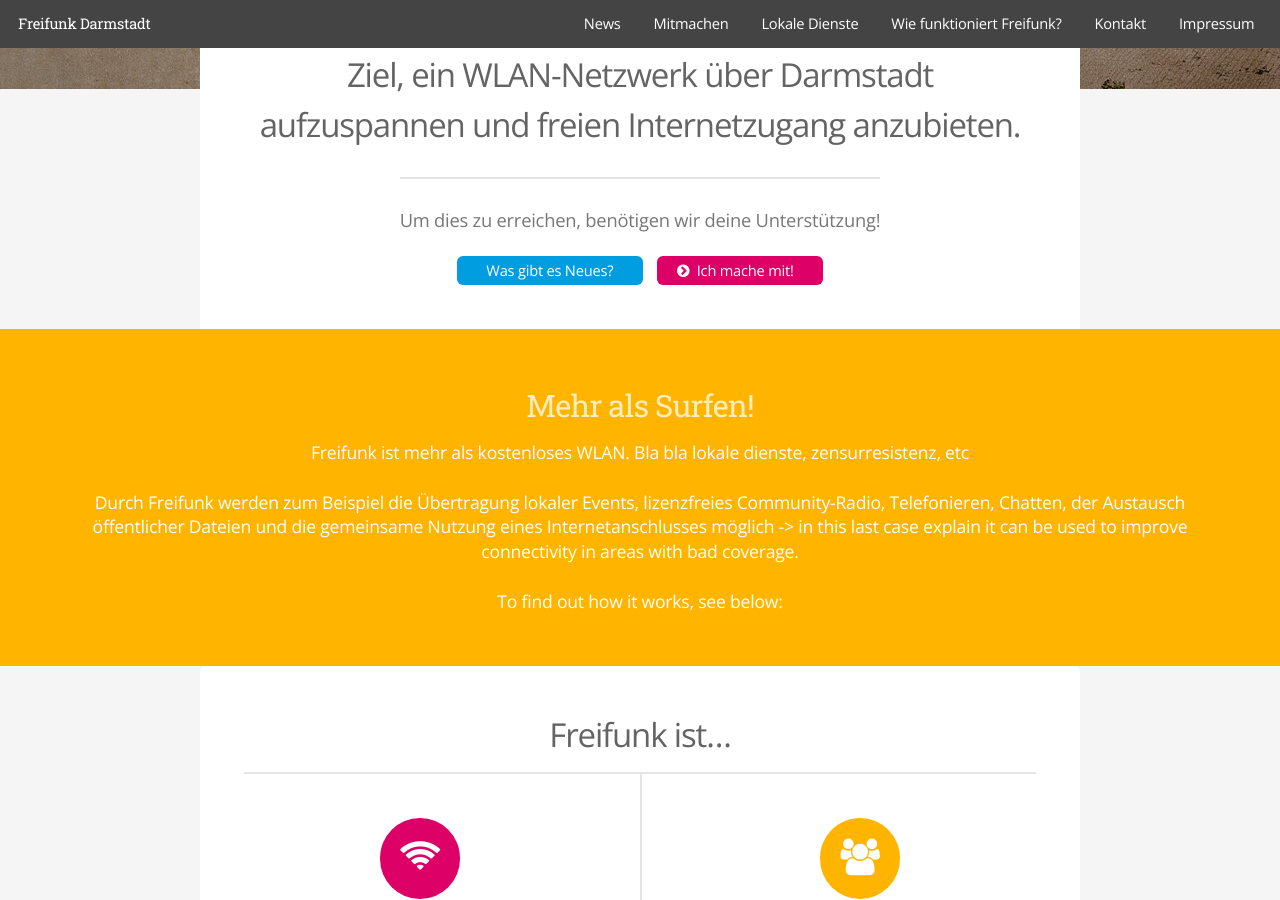
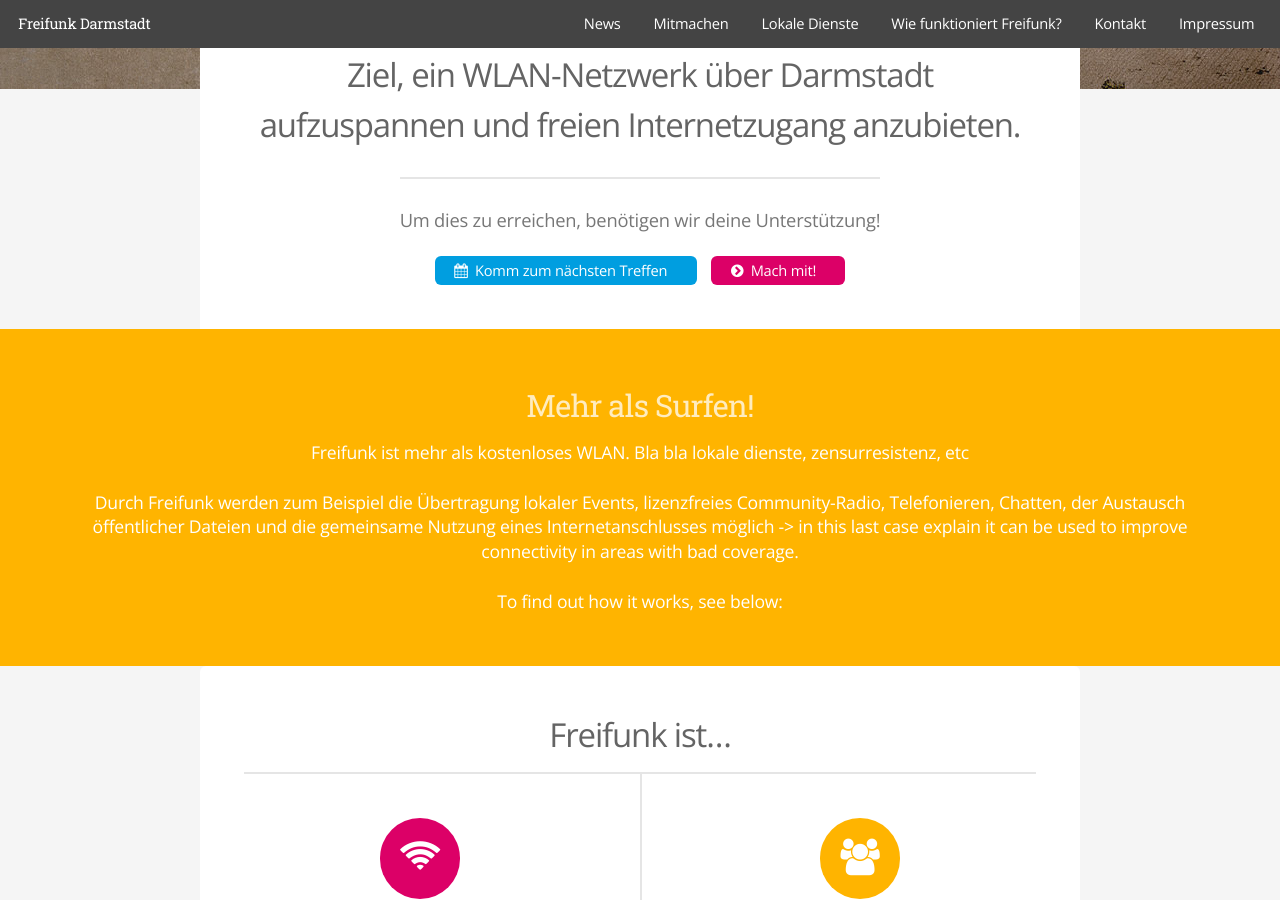
Before and after one commit to mdrenger/darmstadt.freifunk.net, a Jekyll site: the page built from pages/index.html, in a window 1280 px wide and 900 px high, scrolled down 423 px. Built offline with Jekyll 4.4.1, drawn with Linux system fonts in a browser that asks for light colours.

Commit message:
changed button text

```diff
--- a/pages/index.html
+++ b/pages/index.html
@@ -25,8 +25,8 @@
 				<h2>{{ site.description }}</h2>
 				<p>Um dies zu erreichen, benötigen wir deine Unterstützung!</p>
 					<ul class="actions">
-						<li><a href="{{ "aktuell/" | prepend: site.baseurl }}" class="button altspecial">Was gibt es Neues?</a></li>
-						<li><a href="{{ "mitmachen/" | prepend: site.baseurl }}" class="button special icon fa-chevron-circle-right">Ich mache mit!</a></li>
+						<li><a href="{{ "aktuell/" | prepend: site.baseurl }}" class="button altspecial icon fa-calendar">Komm zum nächsten Treffen</a></li>
+						<li><a href="{{ "mitmachen/" | prepend: site.baseurl }}" class="button special icon fa-chevron-circle-right">Mach mit!</a></li>
 					</ul>
 			</header>
 		</section>
```
